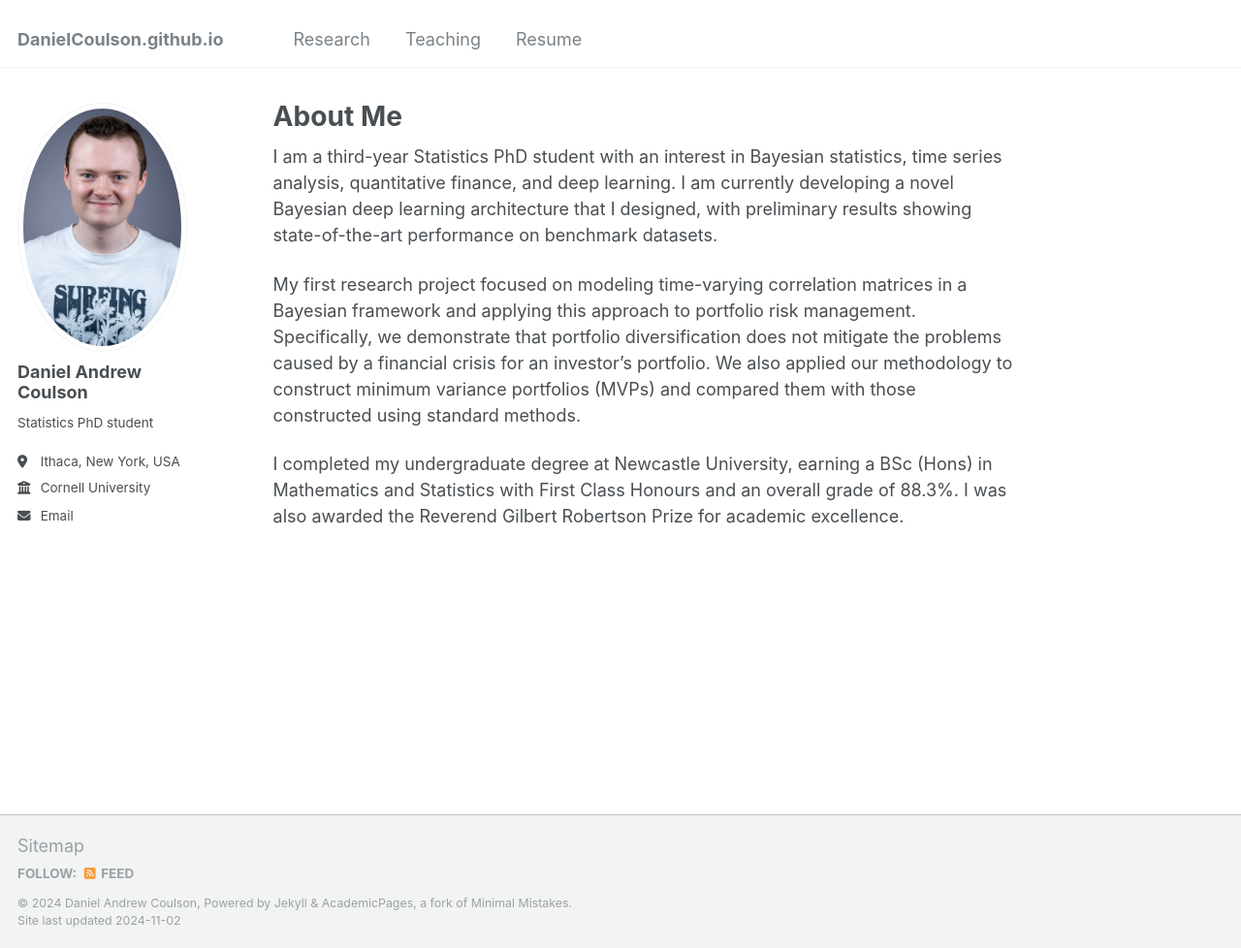
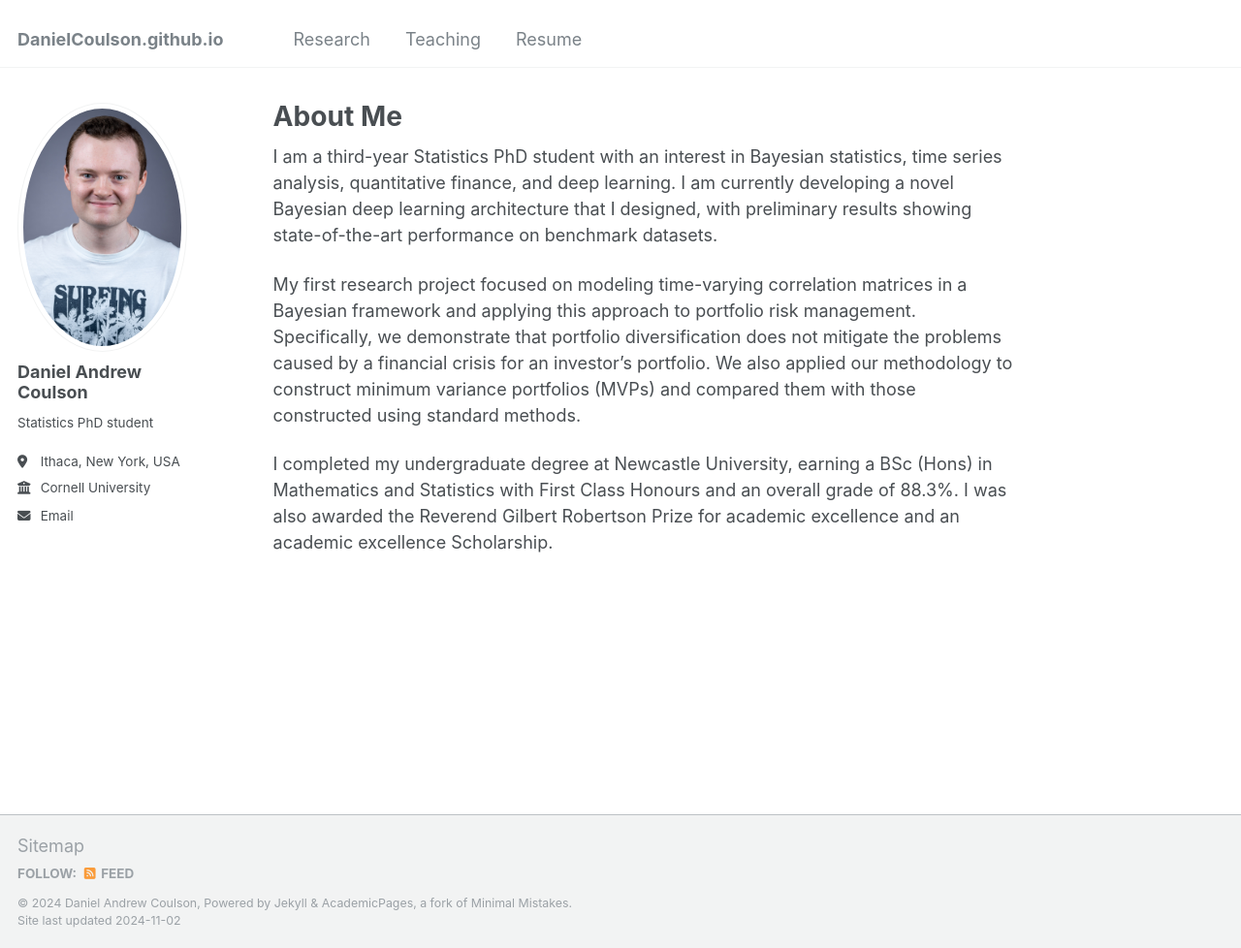
Before and after one commit to DanielCoulson/DanielCoulson.github.io, a Jekyll site: the page built from _pages/about.md, in a window 1280 px wide and 978 px high. Shown: the whole window at 97% size. Built offline with Jekyll 4.4.1, drawn with Linux system fonts in a browser that asks for light colours.

Commit message:
Update about.md

```diff
--- a/_pages/about.md
+++ b/_pages/about.md
@@ -10,4 +10,4 @@ I am a third-year Statistics PhD student with an interest in Bayesian statistics
 
 My first research project focused on modeling time-varying correlation matrices in a Bayesian framework and applying this approach to portfolio risk management. Specifically, we demonstrate that portfolio diversification does not mitigate the problems caused by a financial crisis for an investor's portfolio. We also applied our methodology to construct minimum variance portfolios (MVPs) and compared them with those constructed using standard methods.
 
-I completed my undergraduate degree at Newcastle University, earning a BSc (Hons) in Mathematics and Statistics with First Class Honours and an overall grade of 88.3%. I was also awarded the Reverend Gilbert Robertson Prize for academic excellence.
+I completed my undergraduate degree at Newcastle University, earning a BSc (Hons) in Mathematics and Statistics with First Class Honours and an overall grade of 88.3%. I was also awarded the Reverend Gilbert Robertson Prize for academic excellence and an academic excellence Scholarship.
```
